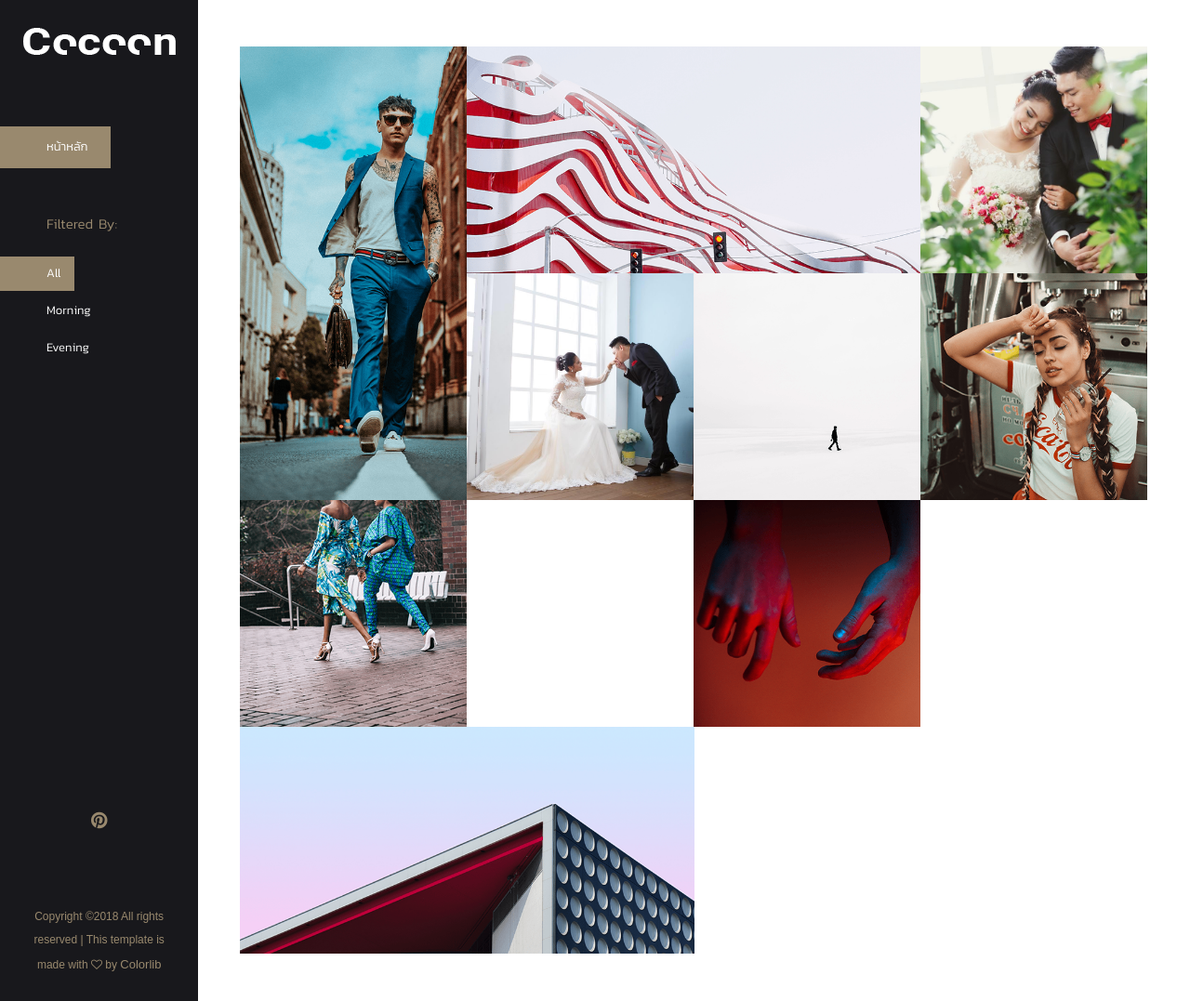
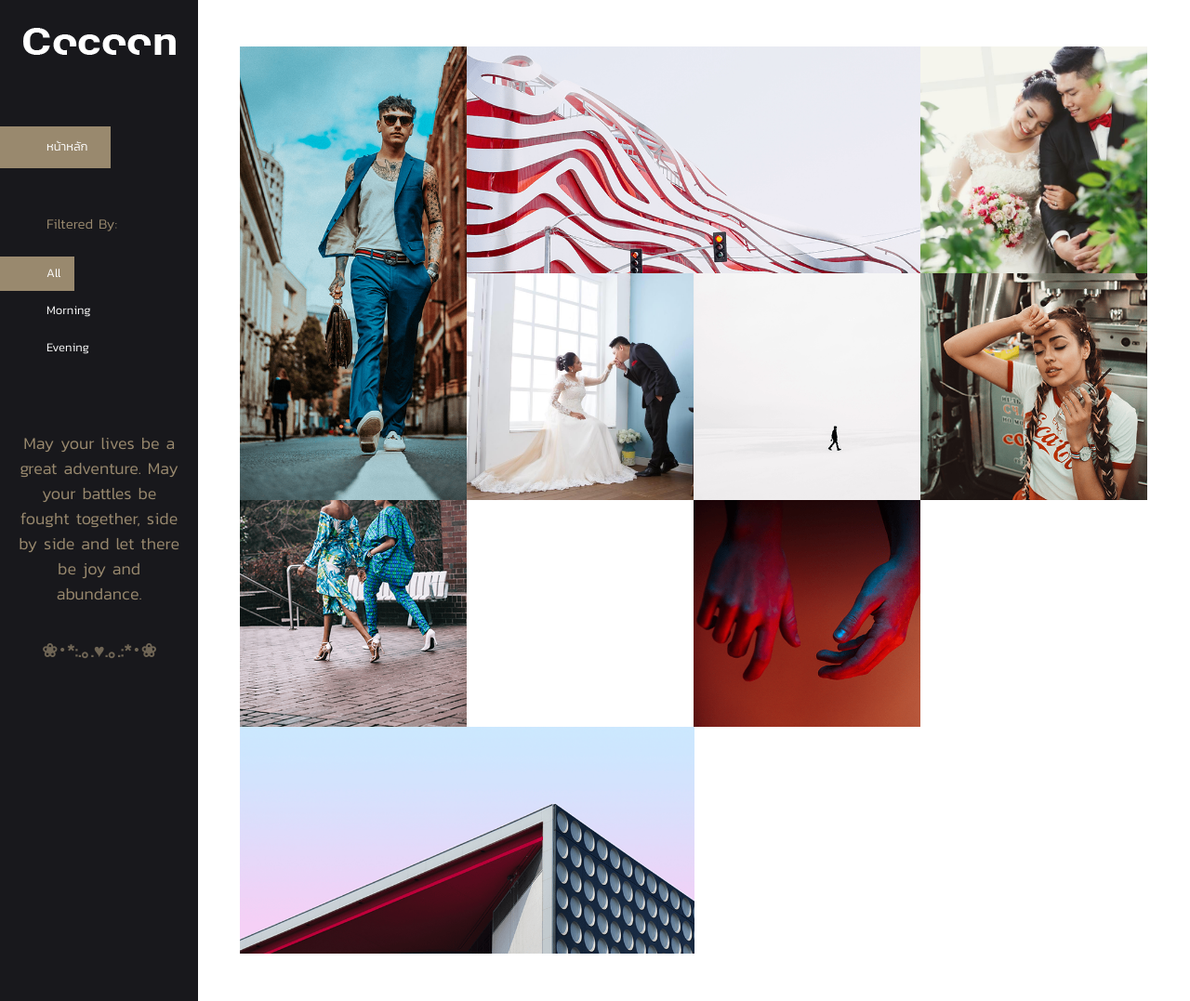
Before and after one commit to friendryu/project-pk, a website: page index.html in a window 1280 px wide. Shown: the whole page at 93% size. Drawn offline with Linux system fonts and the light colour scheme; files whose address does not match are found by name; a web font is replaced by a local one.

Commit message:
add msg wedding

```diff
--- a/assets/css/main.css
+++ b/assets/css/main.css
@@ -2488,3 +2488,15 @@ textarea.form-control {
 .accordion_card .card-body {
   font-size: 16px;
 }
+.wedding_msg{
+  padding: 20px;
+  text-align: center;
+  color: #99896e;
+  line-height: 1.5;
+}
+.wedding_heart{
+  color: #6f6555;
+  text-align: center;
+  font-size: 20px;
+  font-weight: bold;
+}
--- a/index.html
+++ b/index.html
@@ -69,26 +69,12 @@
                     <li data-filter=".branding"> <a href="javascript:void(0)">morning</a></li>
                     <li data-filter=".design"><a href="javascript:void(0)">evening</a></li>
                 </ul>
-
             </div>
             <!--filter menu end -->
-
-            <!--social and copyright -->
-            <div class="side_menu_bottom">
-                <div class="side_menu_bottom_inner">
-                    <ul class="social_menu">
-                        <li>
-                            <a href="#"> <i class="ion ion-social-pinterest"></i> </a>
-                        </li>
-                    </ul>
-                    <div class="copy_right">
-                        <!-- Link back to Colorlib can't be removed. Template is licensed under CC BY 3.0. -->
-                        <p class="copyright">Copyright &copy;<script>document.write(new Date().getFullYear());</script> All rights reserved | This template is made with <i class="fa fa-heart-o" aria-hidden="true"></i> by <a href="https://colorlib.com" target="_blank">Colorlib</a></p>
-                        <!-- Link back to Colorlib can't be removed. Template is licensed under CC BY 3.0. -->
-                    </div>
-                </div>
+            <div class="side_menu_section">
+                <h4 class="wedding_msg">May your lives be a great adventure. May your battles be fought together, side by side and let there be joy and abundance.</h4>
+                <h4 class="wedding_heart">❀･*:.｡.♥.｡.:*･❀</h4>
             </div>
-            <!--social and copyright end -->
 
         </div>
         <!--=================== side menu end====================-->
```
